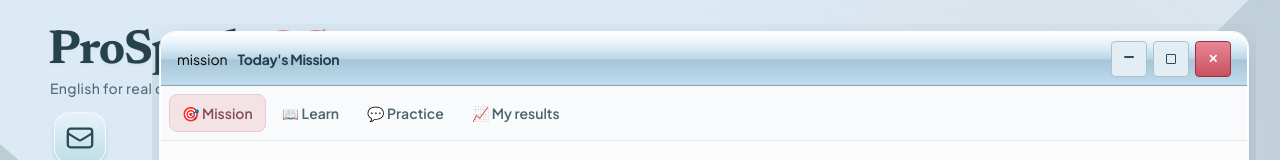
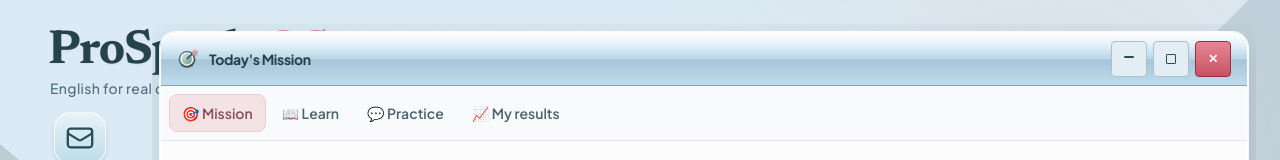
Before and after one commit to guaurritas-star/Prospeak-os, a React (Vite) app: page / in a window 1280 px wide. Shown: the top 160 px of the page. Built offline with nearby package versions, Linux system fonts and the light colour scheme.

Commit message:
ui: use original ProSpeak icons in OSWindow.tsx

```diff
--- a/src/components/OSWindow.tsx
+++ b/src/components/OSWindow.tsx
@@ -1,6 +1,7 @@
 import React, { useState, useEffect, useRef } from 'react';
 import { OSWindow as OSWindowType } from '../types/os';
 import { playSound } from '../utils/audio';
+import { ProSpeakIcon, iconForWindow } from './ProSpeakIcon';
 
 interface OSWindowProps {
   window: OSWindowType;
@@ -113,7 +114,7 @@ export const OSWindow: React.FC<OSWindowProps> = ({
         } px-4 py-2 flex items-center justify-between cursor-move select-none rounded-t-2xl flex-shrink-0 transition-colors border-b border-[#BFD4E2]`}
       >
         <div className="flex items-center space-x-2.5 pointer-events-none">
-          <span className="text-sm filter drop-shadow-xs">{win.icon}</span>
+          <ProSpeakIcon name={iconForWindow(win.id)} size={22} />
           <span className="text-xs sm:text-sm font-bold tracking-tight text-[#233F49] font-sans">{win.title}</span>
         </div>
 
```
